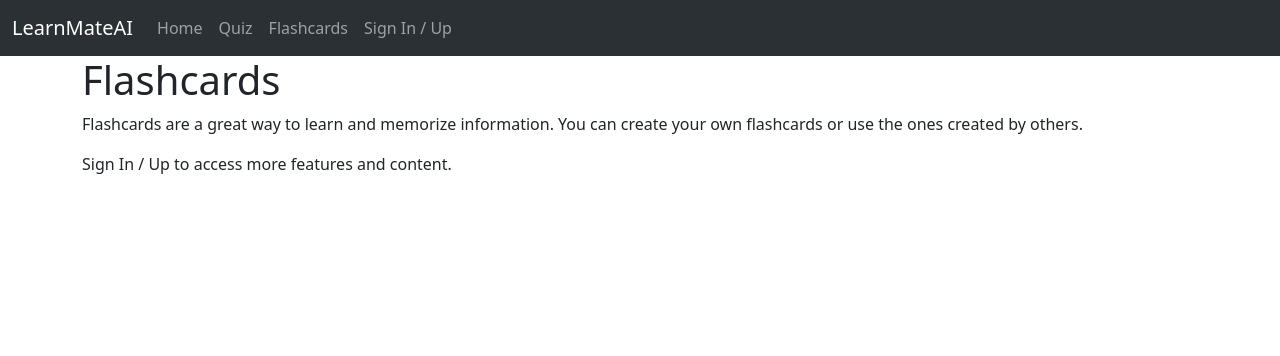
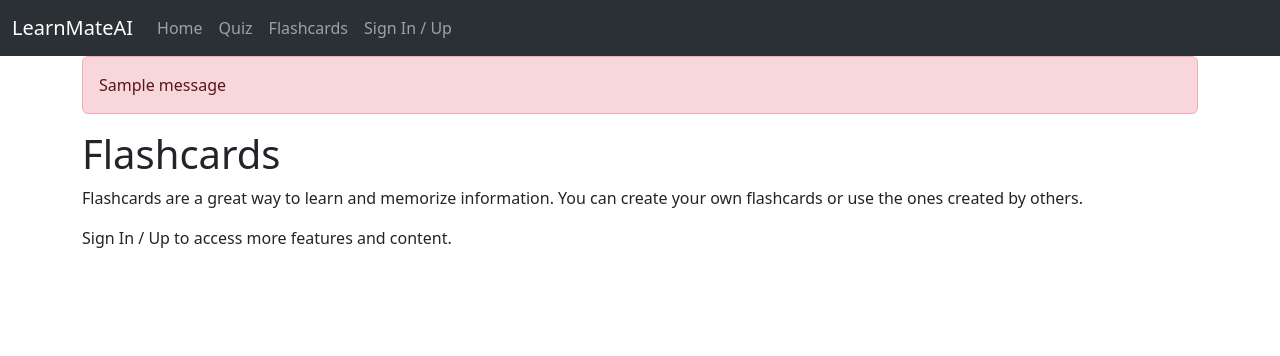
Before and after one commit to Panagris/week_2_project, a Flask app: page /flashcards in a window 1280 px wide. Shown: the top 356 px of the page. Run offline with Flask 3, Linux system fonts and the light colour scheme; tables that the repository leaves empty hold one stand-in row (values such as "Sample post"); one stand-in notice (Sample message) is shown.

Commit message:
Added Flash Message Support for App

```diff
--- a/templates/index.html
+++ b/templates/index.html
@@ -51,6 +51,15 @@
       </nav>
 
     <div class="container">
+        {% with messages = get_flashed_messages() %}
+          {% if messages %}
+            {% for message in messages %}
+              <div class="alert alert-danger">
+                {{ message }}
+              </div>
+            {% endfor %}
+          {% endif %}
+        {% endwith %}
         {% block content %}{% endblock %}
     </div>
 
```
